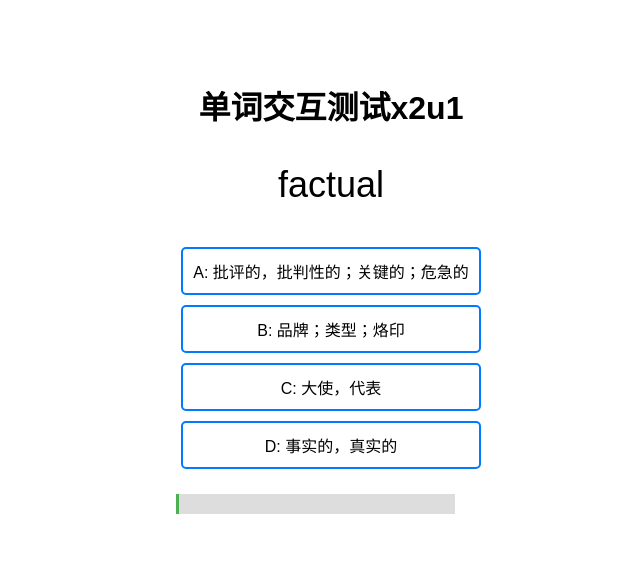
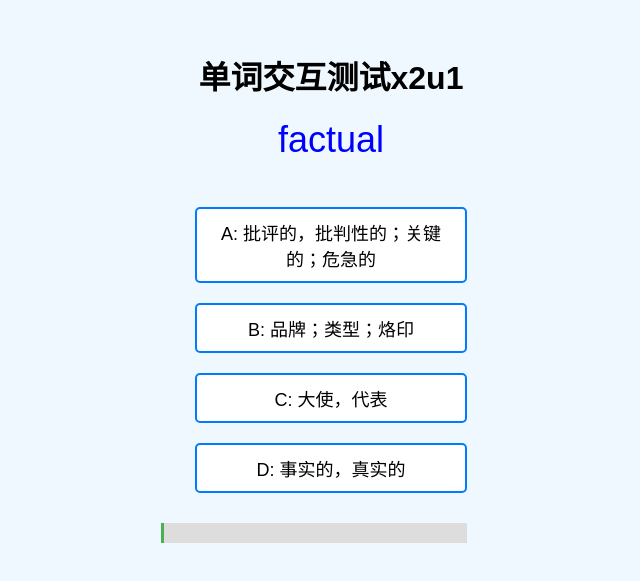
Before and after one commit to Panda-li-cyber/select, a plain HTML site: page x2u1.html in a window 1280 px wide. Shown: the part 103-684 px from the top of the page, without its empty margins (309-949 px from the left). Drawn offline with Linux system fonts and the light colour scheme.

Commit message:
Update x2u1.html

```diff
--- a/x2u1.html
+++ b/x2u1.html
@@ -12,29 +12,33 @@
         display: flex;
         flex-direction: column;
         align-items: center;
-        justify-content:center;
+        justify-content: center;
+        background-color: #f0f8ff;
     }
     #content {
         text-align: center;
         width: 100%;
+        padding: 20px;
     }
     #word {
- font-family: Arial-Black, sans-serif;
+        font-family: Arial-Black, sans-serif;
         font-size: 36px;
-font-color:blue
+        color: blue;
         margin-top: 20px;
     }
     .option {
-        margin: 5px;
+        margin: 10px 0;
         padding: 10px;
         border: 2px solid #007BFF;
         border-radius: 5px;
         color: black;
         background-color: white;
-        font-size: 16px;
+        font-size: 18px;
         cursor: pointer;
-        width: 300px;
-        display: inline-block;
+        width: 80%;
+        max-width: 300px;
+        box-sizing: border-box;
+        transition: background-color 0.3s ease;
     }
     .option:hover {
         background-color: #f0f0f0;
@@ -56,11 +60,18 @@ font-color:blue
     }
     #stats {
         margin-top: 10px;
+        font-size: 18px;
+        color: #333;
+    }
+    @media (max-width: 600px) {
+        .option {
+            width: 100%;
+        }
     }
 </style>
 <script>
 const words = {
-   "critical": "批评的，批判性的；关键的；危急的",
+    "critical": "批评的，批判性的；关键的；危急的",
     "trap": "使落入险境；卡住，绊住；陷阱，罗网；圈套；困境，牢笼",
     "release": "发布；释放；松开；发泄；释放；发行；排放，泄漏",
     "ambulance": "救护车",
@@ -148,8 +159,6 @@ const words = {
     "estate": "住宅区；（通常指农村的）大片私有土地；个人财产，（尤指）遗产",
     "housing estate": "住宅区，住宅群",
     "amuse": "（提供）消遣；逗笑"
-// 这是你刚才要加的例子
-    // Your words dictionary here
 };
 
 let keys = Object.keys(words);
```
